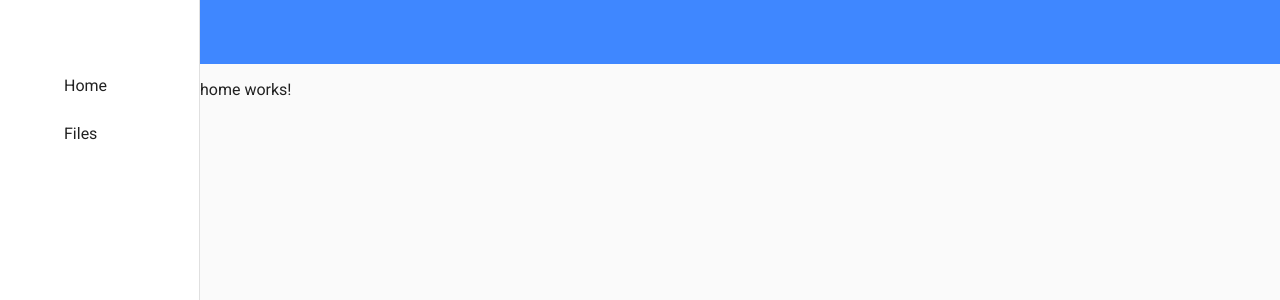
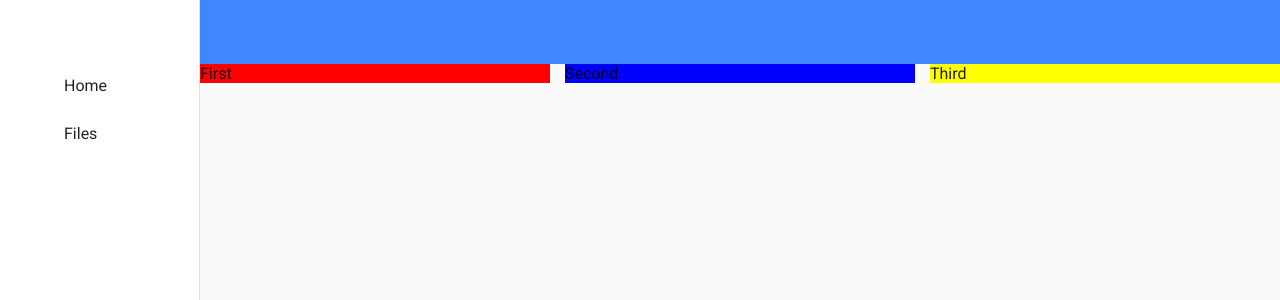
Before and after one commit to timc986/ng-flexlayout-demo, an Angular app: page / in a window 1280 px wide. Shown: the top 300 px of the page. Built offline with nearby package versions, Linux system fonts and the light colour scheme.

Commit message:
add flex layout

```diff
--- a/package.json
+++ b/package.json
@@ -16,6 +16,7 @@
     "@angular/common": "~11.0.5",
     "@angular/compiler": "~11.0.5",
     "@angular/core": "~11.0.5",
+    "@angular/flex-layout": "^11.0.0-beta.33",
     "@angular/forms": "~11.0.5",
     "@angular/material": "^11.0.3",
     "@angular/platform-browser": "~11.0.5",
--- a/src/app/app.module.ts
+++ b/src/app/app.module.ts
@@ -6,6 +6,7 @@ import { AppComponent } from './app.component';
 import { HomeComponent } from './home/home.component';
 import { BrowserAnimationsModule } from '@angular/platform-browser/animations';
 import { MaterialModule } from './material.module';
+import { FlexLayoutModule } from '@angular/flex-layout';
 
 @NgModule({
   declarations: [
@@ -16,7 +17,8 @@ import { MaterialModule } from './material.module';
     BrowserModule,
     AppRoutingModule,
     BrowserAnimationsModule,
-    MaterialModule
+    MaterialModule,
+    FlexLayoutModule
   ],
   providers: [],
   bootstrap: [AppComponent]
--- a/src/app/home/home.component.html
+++ b/src/app/home/home.component.html
@@ -1 +1,18 @@
-<p>home works!</p>
+<!-- <div fxLayout="row wrap" fxLayout.sm="column">
+  <div fxFlex.lg="33.333%" fxFlex.md="66.667%" fxFlex.lt-sm="100%" style="background-color:red">
+    first-section
+  </div>
+  <div fxFlex.lg="33.333%" fxFlex.md="66.667%" fxFlex.lt-sm="100%" style="background-color:blue">
+    second-section
+  </div>
+  <div fxFlex.lg="33.333%" fxFlex.md="66.667%" fxFlex.lt-sm="100%" style="background-color:yellow">
+    third-section
+  </div>
+</div> -->
+
+
+<div flex fxLayout="row" fxLayoutGap="15px" fxLayout.sm="column">
+  <div fxFlex="33.333" style="background-color:red">First</div>
+  <div fxFlex="33.333" style="background-color:blue">Second</div>
+  <div fxFlex="33.333" style="background-color:yellow">Third</div>
+</div>
```
Also changed, not shown: 1 other file (tests, documents, lock files or other folders).
